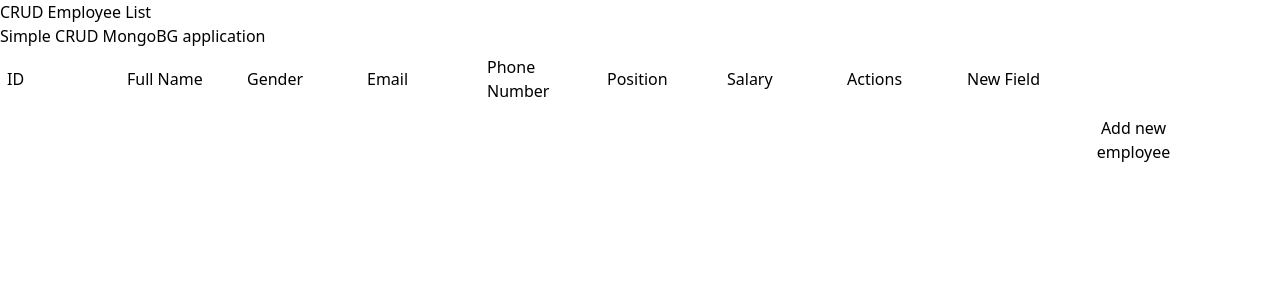
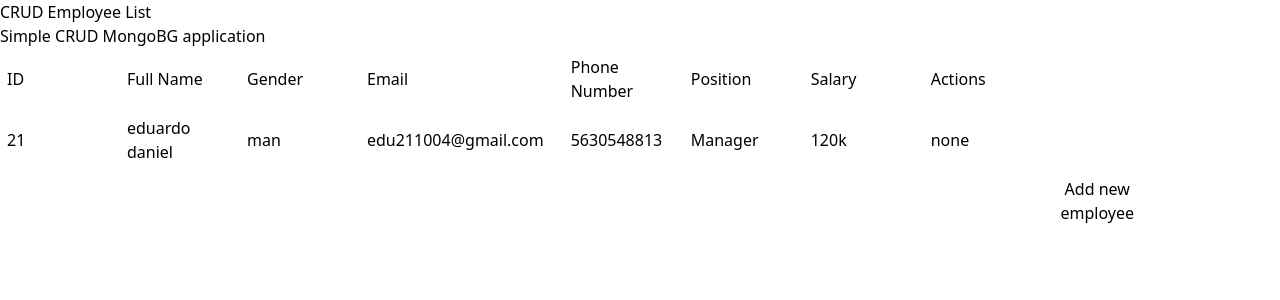
Before and after one commit to Renukta-21/Employee-List, a React (Vite) app in the folder client/: page / in a window 1280 px wide. Shown: the top 300 px of the page. Built offline with nearby package versions, Linux system fonts and the light colour scheme.

Commit message:
new Employee (working)

```diff
--- a/client/src/App.jsx
+++ b/client/src/App.jsx
@@ -10,13 +10,26 @@ function App() {
     phoneNumber: null,
     position: null,
     salary: null,
-    actions: null,
-    newField:null
+    actions: null
   }
 
   const [newEmployee, setNewEmployee] = useState(employeeMockup)
+  const [employeeList, setEmployeeList] = useState([
+    {id: 21,
+      fullName: 'eduardo daniel',
+      gender: 'man',
+      email: 'edu211004@gmail.com',
+      phoneNumber: 5630548813,
+      position: 'Manager',
+      salary: '120k',
+      actions: 'none',
+      newField:null}
+  ])
   const handleNewEmployee = () => {
-    console.log('ajam')
+    setEmployeeList(prevList=>{
+      return [...prevList, newEmployee]
+    })
+    setNewEmployee(employeeMockup)
   }
   const handleChange =(e)=>{
     const fieldToSet = e.target.id.split('-')[1]
@@ -48,6 +61,15 @@ function App() {
       <h1 className='text-3xl font-bold'>CRUD Employee List</h1>
       <p>Simple CRUD MongoBG application</p>
       <Table entries={entries} readableFieldNames={readableFieldNames}>
+        {employeeList.map(employee=>{
+          return(
+            <tr key={employee.id}>
+              {entries.map((entry, idx)=>(
+                <td key={idx}>{employee[entry]}</td>
+              ))}
+            </tr>
+          )
+        })}
         <tr>
           {entries.map((field, idx) => (
             <td key={idx}><input type="text" id={`input-${field}`} onChange={handleChange}/></td>
```
